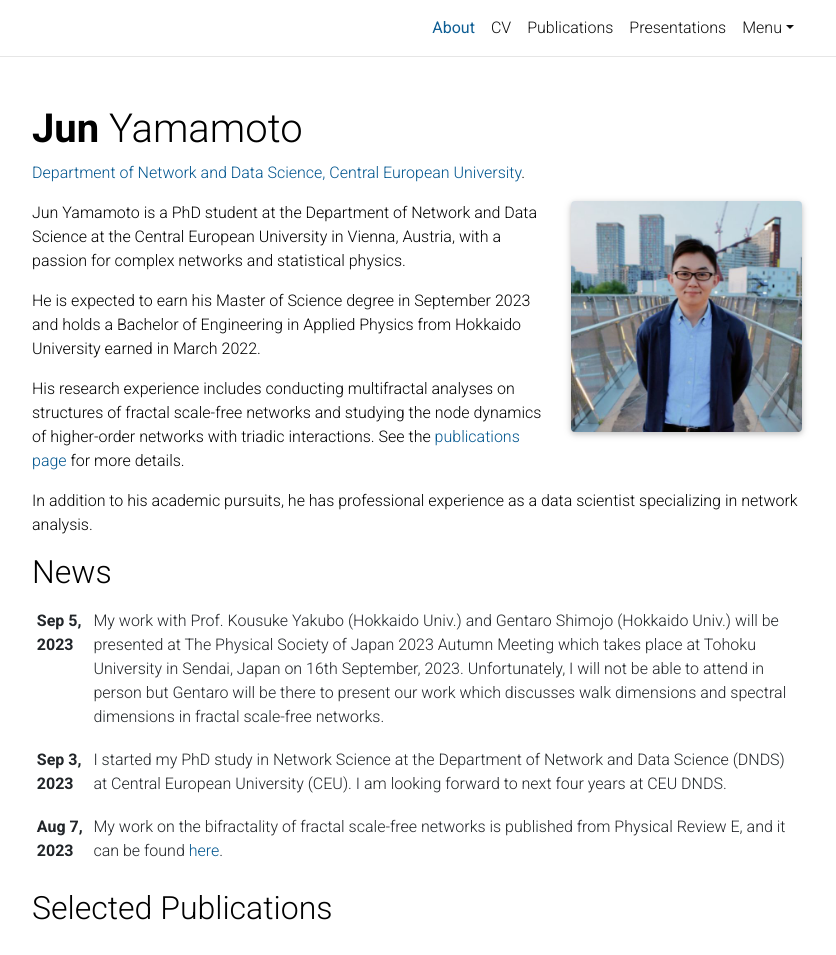
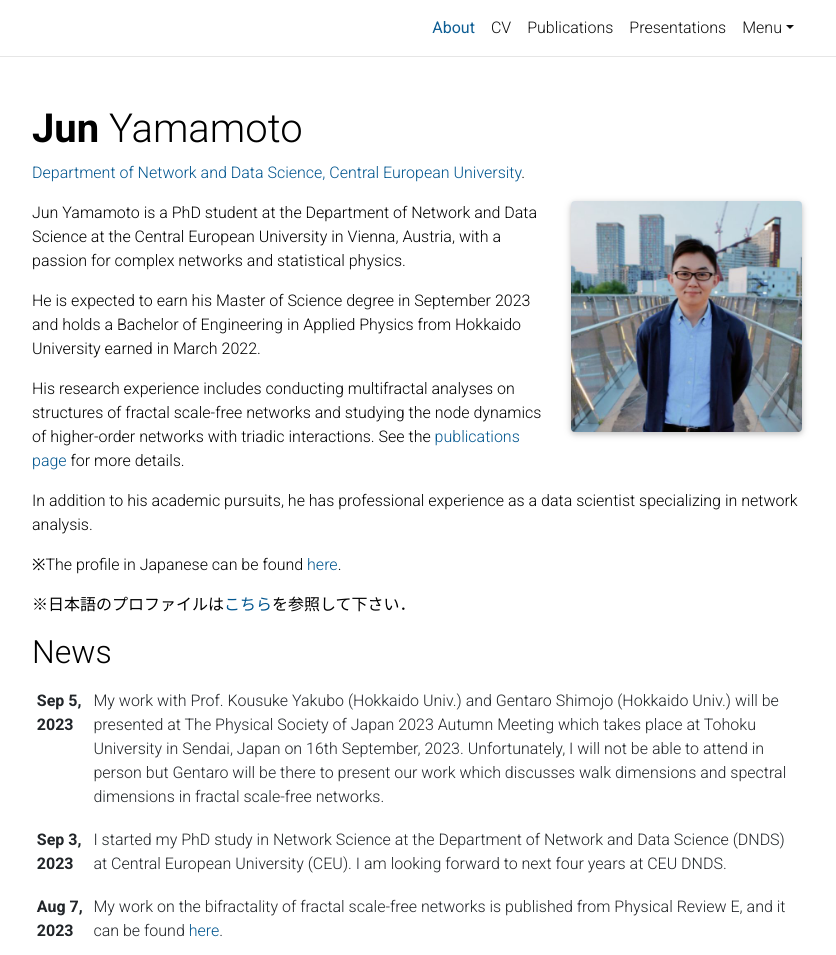
Before and after one commit to jym16/jym16.github.io, a Jekyll site: the page built from _pages/about.md, in a window 1280 px wide and 1325 px high, cut to the strip 0-955 px from the top of the window. Shown: the whole strip, without its empty margins (223-1059 px from the left). Built offline with Jekyll 4.4.1, drawn with Linux system fonts in a browser that asks for light colours; comment, search, counter and statistics services are not loaded; a style sheet for code colours, icons or effects is not loaded.

Commit message:
Added the link to Japanese site

```diff
--- a/_pages/about.md
+++ b/_pages/about.md
@@ -26,3 +26,7 @@ He is expected to earn his Master of Science degree in September 2023 and holds
 His research experience includes conducting multifractal analyses on structures of fractal scale-free networks and studying the node dynamics of higher-order networks with triadic interactions. See the [publications page](/publications/) for more details.
 
 In addition to his academic pursuits, he has professional experience as a data scientist specializing in network analysis.
+
+※The profile in Japanese can be found [here](https://researchmap.jp/jun_yamamoto).
+
+※日本語のプロファイルは[こちら](https://researchmap.jp/jun_yamamoto)を参照して下さい．
```
